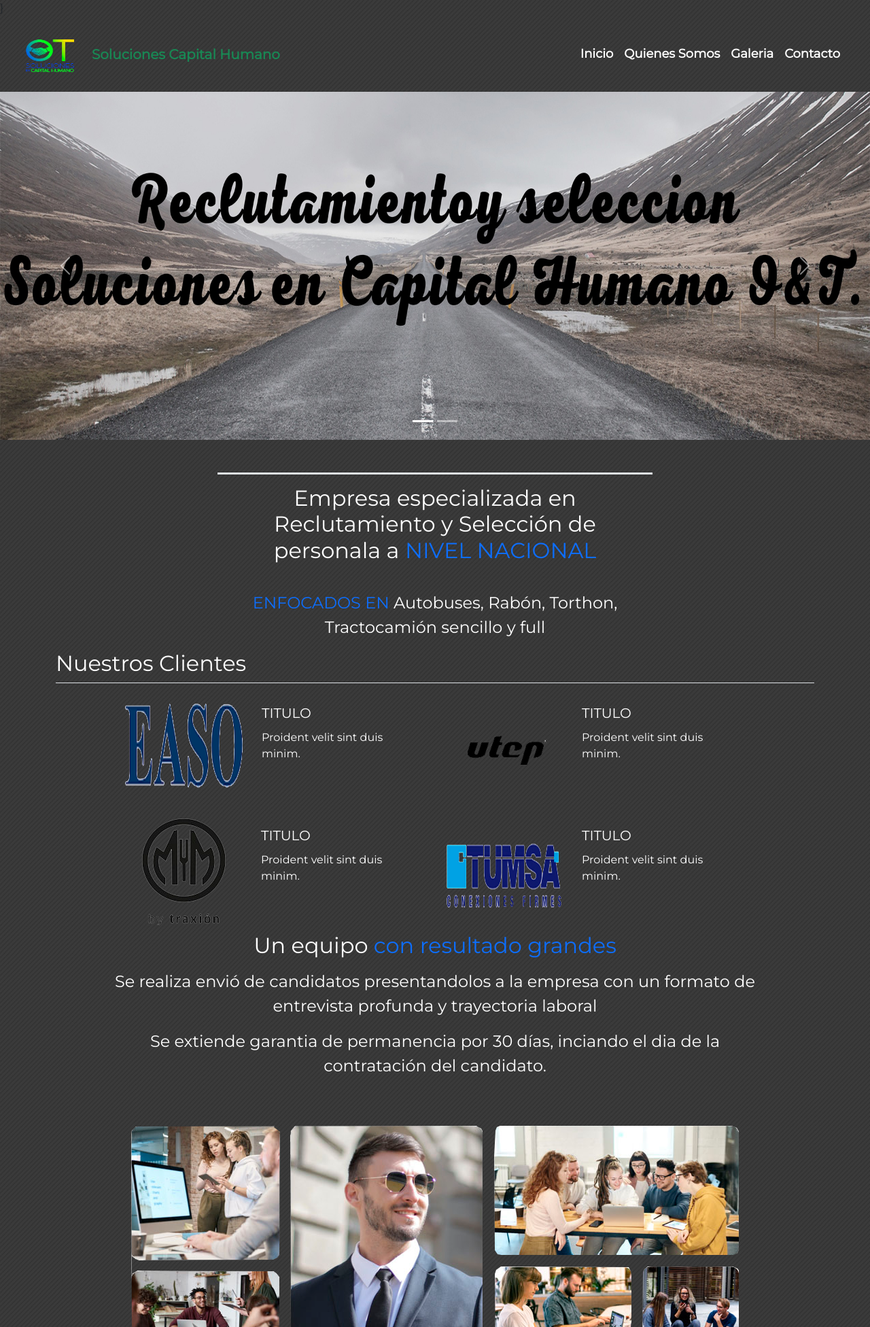
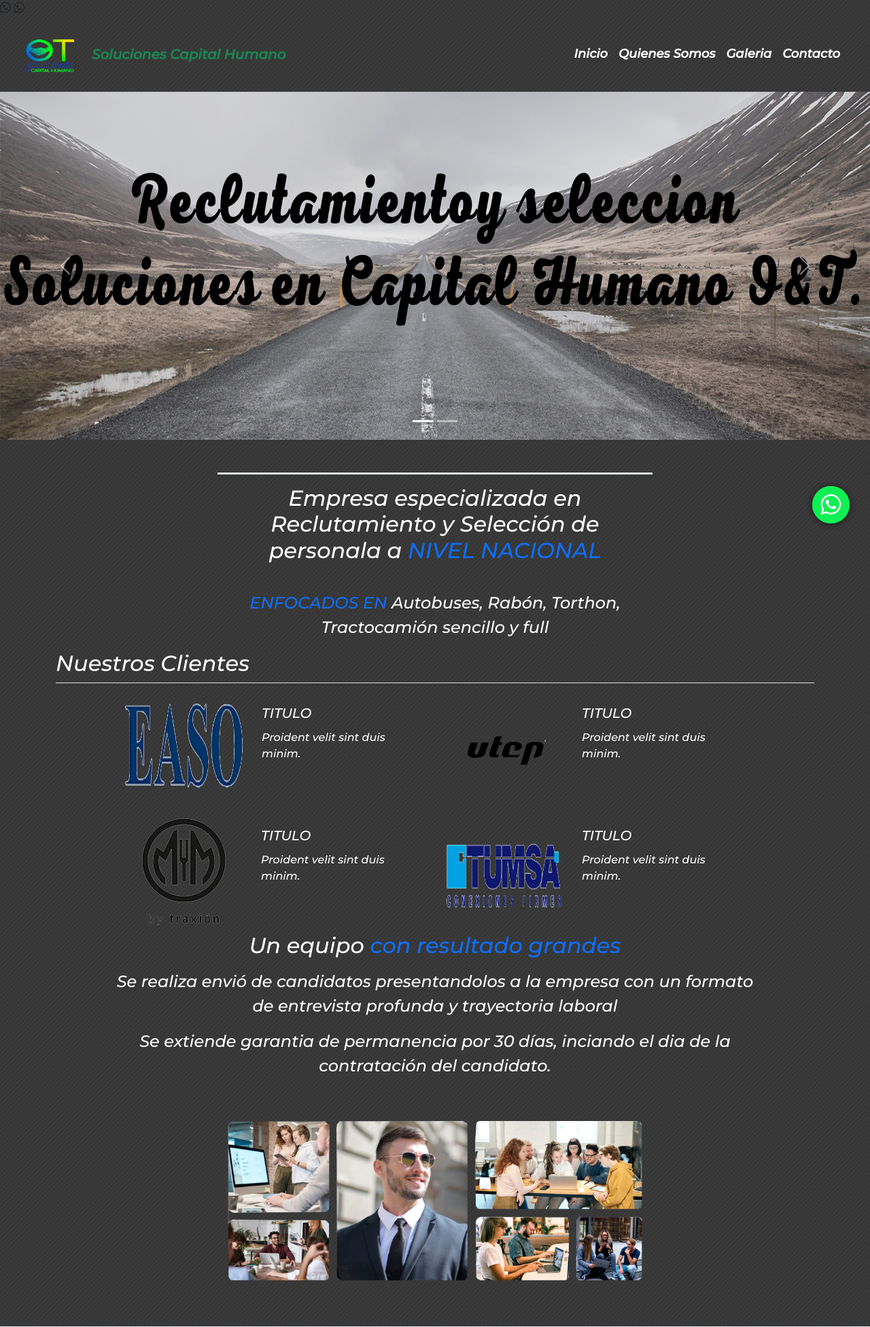
Before and after one commit to soley199/solucionesRH, a PHP site: page / in a window 1280 px wide. Shown: the top 1952 px of the page at 68% size. Run offline with PHP 8.4, Linux system fonts and the light colour scheme; some libraries are stand-ins or nearby versions.

Commit message:
AddiconoWthaspp

```diff
--- a/css/style.css
+++ b/css/style.css
@@ -5,6 +5,33 @@ body {
   font-family: 'Montserrat', sans-serif;
   overflow-x: hidden;
 }
+
+
+
+.btn-wsp{
+  position: fixed;
+  width: 55px;
+  height: 55px;
+  line-height: 55px;
+  bottom: 30px;
+  right: 30px;
+  background: #0df053;
+  color: #fff;
+  border-radius: 50px;
+  text-align: center;
+  font-size: 30px;
+  box-shadow: 0px 1px 10px rgba(0, 0, 0, 0.3);
+}
+
+.btn-wsp:hover{
+  text-decoration: none;
+  color: #0df053;
+  background: #fff;
+}
+
+
+/*===================MENU==========================*/
+
 #menu a, button{
   font-size: 18px !important;
   font-weight: 600;
@@ -17,56 +44,28 @@ body {
   color: #ffffff;
 
 }
+/*===================SLIDER DE IMAGENES==========================*/
+.carousel-inner{
+  max-height: 39rem !important;
+}
+/*===================SECCION NUESTRO EQUIPO IMAGEN==========================*/
 
-.carousel-inner{
-  max-height: 39rem;
+#img-equipo{
+  max-height:30rem !important;
+  width:50%;
 }
 
+/*===================SECCION NUESTRO EQUIPO MAPA==========================*/
 
-@media (max-width:768px){
-  #intro, #clientes {
-    width: 90% !important;
-    margin: auto;
-  }
-  #clientes p {
-    display: none;
-  }
-  .servicio-fila{
-    width: 100% !important;
-    text-align: center;
-  }
-  #bg-contacto{
-    top: -110px;
-  }
-  .mapa img{
-    width: 100%;
-    height: auto;
-  }
-  #bg-contacto{
-    top: -120px;
-}
-}
-
-@media (max-width: 576px){
-  #intro, #clientes {
-    width: 90% !important;
-    margin: auto;
-  }
-  .icono-wrap{
-    flex-wrap: wrap;
-    justify-content: center !important;
-  }
+#local{
+  margin-top:50px;
+  padding-bottom: 300px;
+  display: flex;
+  justify-content: center;
 }
 
 .mapa{
   height: 500px;
-}
-
-
-#local{
-  padding-bottom: 300px;
-  display: flex;
-  justify-content: center;
 }
 
 .wrapper{
--- a/index.php
+++ b/index.php
@@ -12,7 +12,10 @@
 
     <title>Hello, world!</title>
   </head>
-  <body>}
+  <body>
+
+<a href="https://api.whatsapp.com/send?phone=5580360949" class="btn-wsp" target="_blank"><i class="bi bi-whatsapp"></a>
+<a href="https://api.whatsapp.com/send?phone=5580360949" class="btn-wsp" target="_blank"><i class="bi bi-whatsapp"></a>
 
   <nav class="navbar navbar-expand-lg navbar-light bg-transparent p-4">
     <div class="container-fluid">
@@ -147,7 +150,7 @@
       del candidato.</p>
   </div>
   <div class="mt-5 text-center">
-    <img class="img-fluid" src="./img/equipo.png" alt="">
+    <img class="img-fluid " id="img-equipo" src="./img/equipo.png" alt="">
   </div>
 </section>
 
@@ -187,14 +190,13 @@
 
 <section id="seccion-contacto" class="border-bottom border-secondary border-2">
   <div id="bg-contacto">
-  <svg xmlns="http://www.w3.org/2000/svg" viewBox="0 0 1440 320">
-  <path fill="#198754" fill-opacity="1" d="M0,288L40,250.7C80,213,160,139,240,112C320,85,400,107,480,122.7C560,139,640,149,720,138.7C800,128,880,96,960,106.7C1040,117,1120,171,1200,197.3C1280,224,1360,224,1400,224L1440,224L1440,320L1400,320C1360,320,1280,320,1200,320C1120,320,1040,320,960,320C880,320,800,320,720,320C640,320,560,320,480,320C400,320,320,320,240,320C160,320,80,320,40,320L0,320Z"></path>
-</svg>
+  <svg xmlns="http://www.w3.org/2000/svg" viewBox="0 0 1440 320"><path fill="#198754" fill-opacity="1" d="M0,32L120,42.7C240,53,480,75,720,74.7C960,75,1200,53,1320,42.7L1440,32L1440,320L1320,320C1200,320,960,320,720,320C480,320,240,320,120,320L0,320Z"></path></svg>
+
   </div>
 
-  <div class="container" id="contenedor-formulario">
+  <div class="container " style="max-width: 500px" id="contenedor-formulario">
   <div id="titulo-formulario" class="text-center mb-4">
-    <div><img src="./img/contac.png" class="img-fluid" alt=""></div>
+    <div><img src="./img/contac.png" class="img-fluid ps-5" alt=""></div>
     <h2 class="text-white">Contactanos</h2>
     <p class="text-white fs-5">Te estamos esperando</p>
   </div>
@@ -217,8 +219,8 @@
   </form>
 </div>
 </section>
-<footer class="w-100 d-flex align-items-center justify-content-center">
-  <p class="fs-5 px-3 pt-3">Soluciones Capital Humano. &copy; Todos los Derchos Reservados 2021</p>
+<footer class="w-100 d-flex align-items-center justify-content-center flex-wrap">
+  <p class="fs-5 px-3 pt-3">Soluciones Capital Humano. &copy; Todos los Derchos Reservados 2021 Astrid Ainhoa</p>
   <div id="iconos">
     <a href=""><i class="bi bi-facebook"></i></a>
     <a href="#"><i class="bi bi-youtube"></i></a>
```
Also changed, not shown: other parts of css/style.css (+101 -44 lines). Lines whose indentation alone changed are shown as unchanged.
